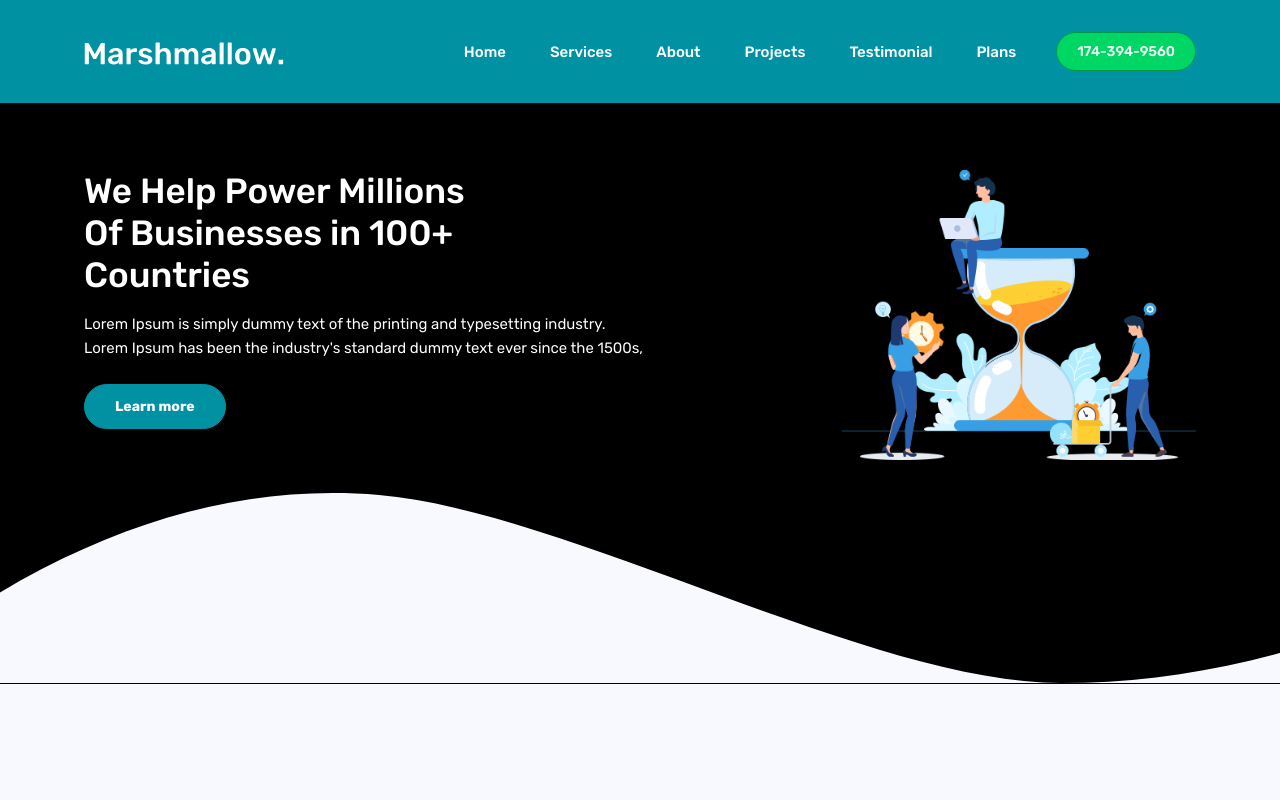
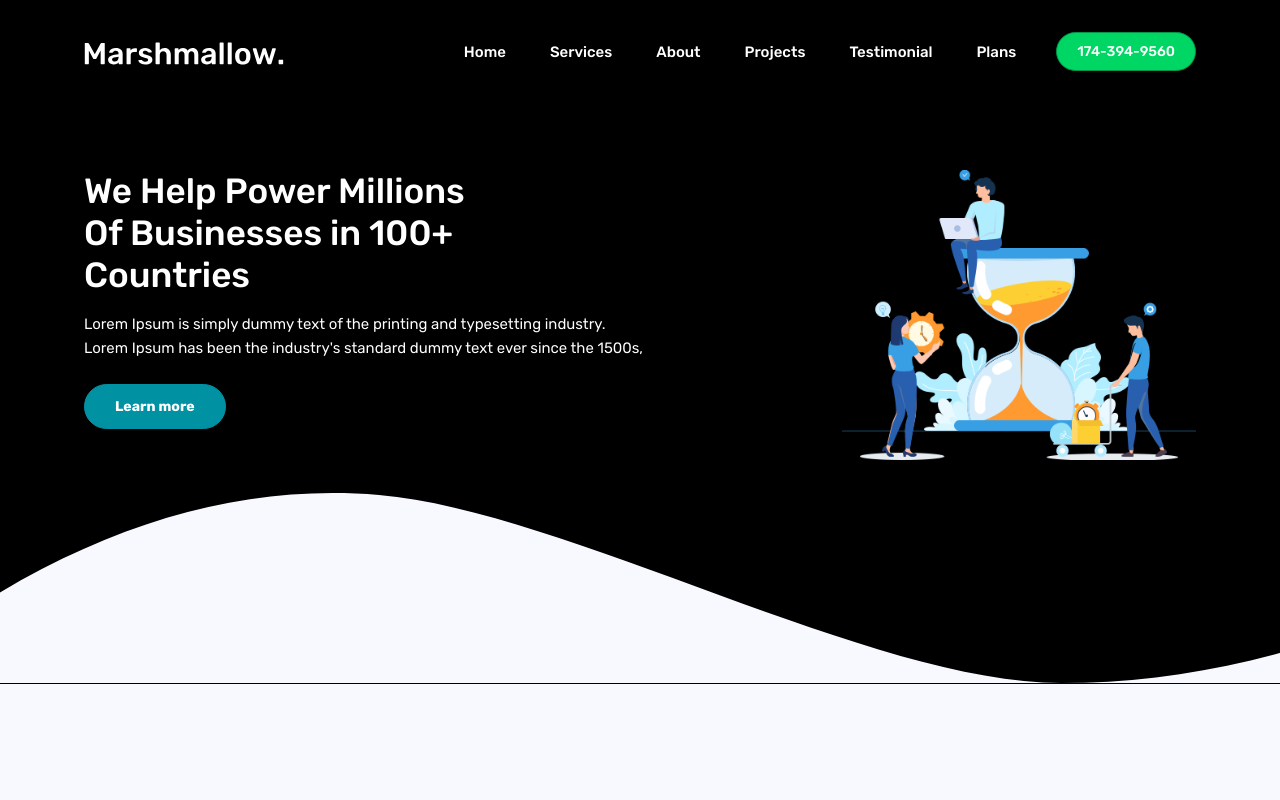
Before and after one commit to nidhigautam8690/socialmeds.github.io, a website: page index.html in a window 1280 px wide. Shown: the top 800 px of the page. Drawn offline with Linux system fonts and the light colour scheme.

Commit message:
Color CHanges

```diff
--- a/index.html
+++ b/index.html
@@ -15,18 +15,18 @@
 	</head>
 	<body data-spy="scroll" data-target=".navbar" data-offset="50">
 		<div id="mobile-menu-overlay"></div>
-		<nav class="navbar navbar-expand-lg fixed-top" style="background-color: #0091A3;">
-			<div class="container" style="background-color: #0091A3;">
+		<nav class="navbar navbar-expand-lg fixed-top" style="background-color:#000;">
+			<div class="container" style="background-color: #000;">
 				<a class="navbar-brand" href="#"><img src="images/logo.svg" alt="Marshmallow"></a>
 				<button class="navbar-toggler" type="button" data-toggle="collapse" data-target="#navbarTogglerDemo01" aria-controls="navbarTogglerDemo01" aria-expanded="false" aria-label="Toggle navigation">
 				<span class="navbar-toggler-icon"><i class="mdi mdi-menu"> </i></span>
 				</button>
 				<div class="collapse navbar-collapse" id="navbarTogglerDemo01">
-					<div class="d-lg-none d-flex justify-content-between px-4 py-3 align-items-center" style="background-color: #0091A3;">
+					<div class="d-lg-none d-flex justify-content-between px-4 py-3 align-items-center" style="background-color: #000;">
 						<img src="images/logo-dark.svg" class="logo-mobile-menu" alt="logo">
 						<a href="javascript:;" class="close-menu"><i class="mdi mdi-close"></i></a>
 					</div>
-					<ul class="navbar-nav ml-auto align-items-center" style="background-color: #0091A3;">
+					<ul class="navbar-nav ml-auto align-items-center" style="background-color: #000;">
 						<li class="nav-item active">
 							<a class="nav-link" href="#home">Home <span class="sr-only">(current)</span></a>
 						</li>
```
